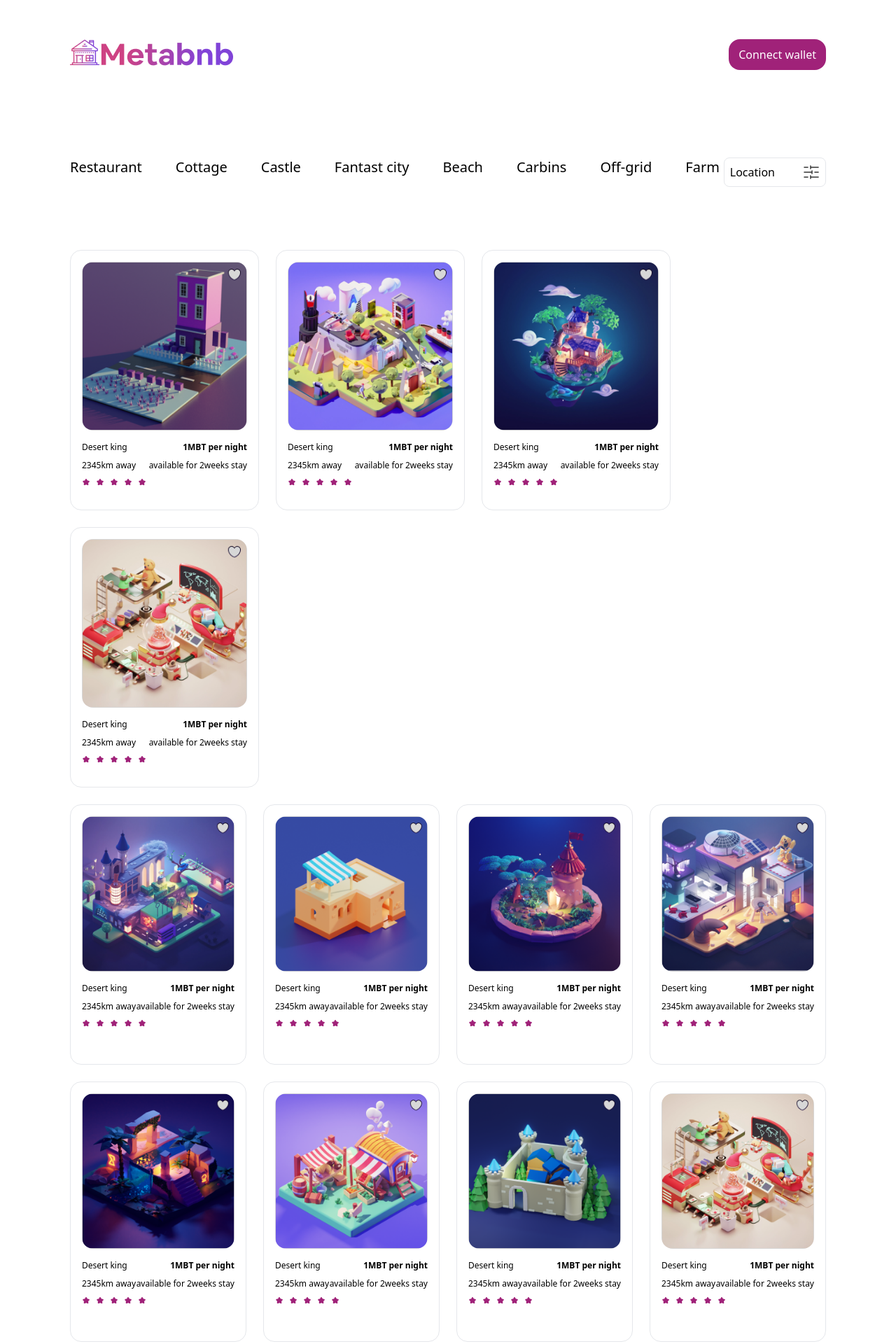
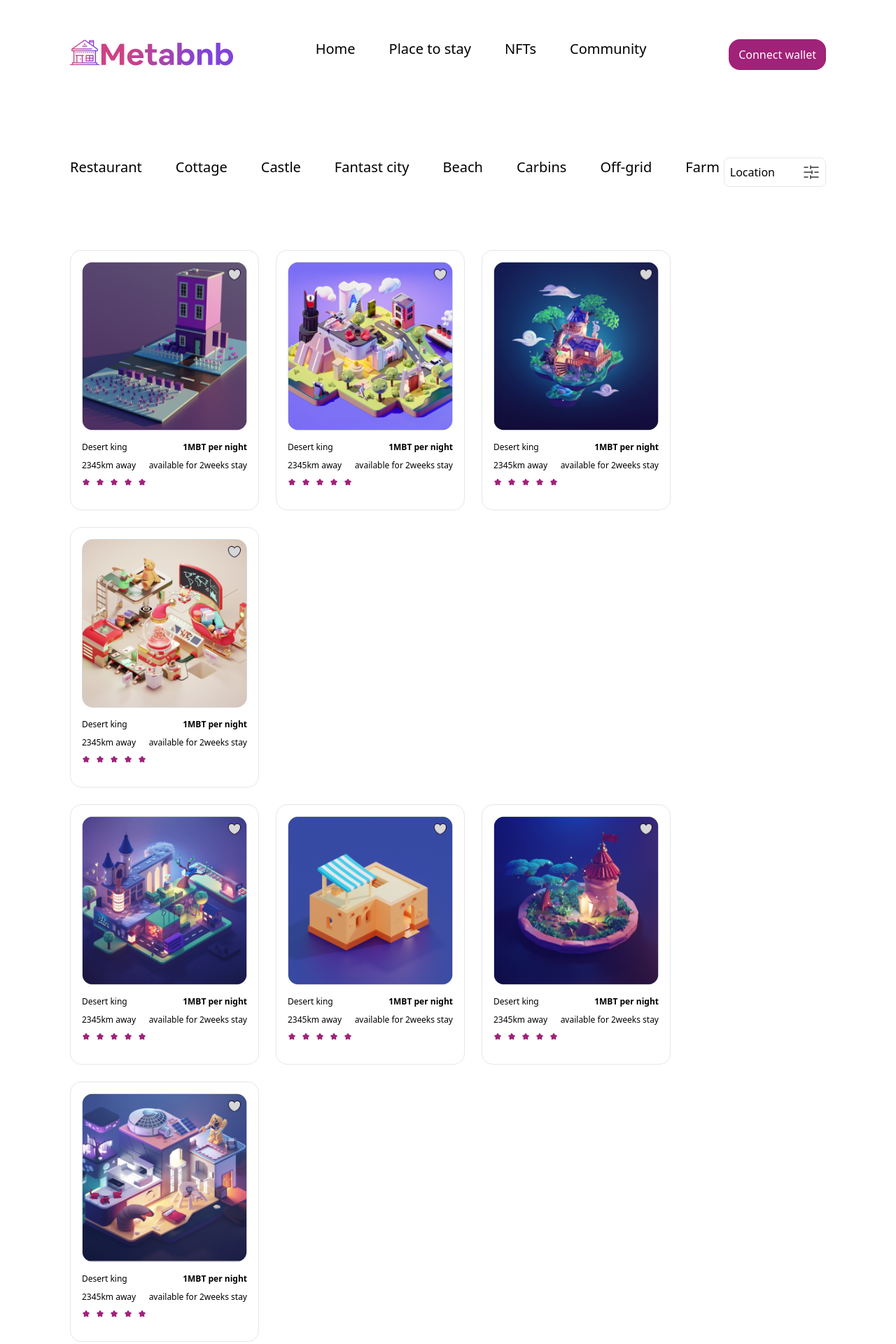
Before and after one commit to Jbeedev/Zuri-stage-3, a React (Create React App) app: page /accomondation in a window 1280 px wide. Shown: the top 1920 px of the page at 70% size. Built offline with nearby package versions, Linux system fonts and the light colour scheme.

Commit message:
responsiveness fixed

```diff
--- a/src/App.js
+++ b/src/App.js
@@ -11,7 +11,6 @@ function App() {
           <Route path="/" element={<Home />} />
           <Route path="/home" element={<Home />} />
           <Route path="/accomondation" element={<PlaceToStay />} />
-          {/* <Route path="/wallet" element={<Wallet />} /> */}
         </Routes>
       </BrowserRouter>
     </div>
--- a/src/pages/PlaceToStay.jsx
+++ b/src/pages/PlaceToStay.jsx
@@ -38,7 +38,7 @@ const PlaceToStay = () => {
     <div className=" mt-14 ">
       {/* <Navbar > */}
       <div>
-        <nav className=" mx-5 lg:mx-[100px]  md:flex justify-between ">
+      <nav className=" mx-5 lg:mx-[100px] md:flex  justify-between ">
         <div className="mb-6 lg:mb-0 flex justify-between">
           <Link to="/">
             <img src={Logo} alt="company logo " />
@@ -53,7 +53,8 @@ const PlaceToStay = () => {
             />
           </div>
         </div>
-          {isOpen && <div className="mb-4 md:mb-0">
+
+      {isOpen &&  <div className="mb-4 md:mb-0  md:hidden">
           <ul className=" flex justify-between text-xs font-semibold md:text-xl md:font-normal gap-12 ">
             <Link to="/home">
               <li>Home</li>
@@ -69,12 +70,28 @@ const PlaceToStay = () => {
             </Link>
           </ul>
         </div>}
-          <p
-            className="cursor-pointer bg-[#A02279] py-[10px] text-center px-[14px] text-white text-base font-normal rounded-2xl"
-            onClick={() => setWalletClicked(!walletClicked)}
-          >
+
+        <div className="mb-4 md:mb-0 hidden md:block">
+          <ul className=" flex justify-between text-xs font-semibold md:text-xl md:font-normal gap-12 ">
+            <Link to="/home">
+              <li>Home</li>
+            </Link>
+            <Link to="/accomondation">
+              <li>Place to stay</li>
+            </Link>
+            <Link>
+              <li>NFTs</li>
+            </Link>
+            <Link>
+              <li>Community</li>
+            </Link>
+          </ul>
+        </div>
+        <Link to="/accomondation" onClick={() => setWalletClicked(!walletClicked) }>
+          <p className="bg-[#A02279] py-[10px] text-center px-[14px] text-white text-base font-normal rounded-2xl">
             Connect wallet
           </p>
+        </Link>
       </nav>
       </div>
       {/* </Navbar> */}
@@ -230,7 +247,7 @@ const PlaceToStay = () => {
             </div>
           </div>
         </div>
-        <div className=" flex gap-6 text-xs mb-6 ">
+        <div className=" flex gap-6 text-xs mb-6 flex-wrap ">
           <div className="border px-4 pt-4 rounded-2xl w-[270px] h-[372px] ">
             <img src={Frame4} alt="" className=" rounded-2xl " />
             <div className="mt-4">
@@ -352,7 +369,7 @@ const PlaceToStay = () => {
             </div>
           </div>
         </div>
-        <div className=" flex gap-6 text-xs mb-6 ">
+        <div className=" flex gap-6 text-xs mb-6 flex-wrap ">
           <div className="border px-4 pt-4 rounded-2xl w-[270px] h-[372px] ">
             <img src={Frame8} alt="" className=" rounded-2xl " />
             <div className="mt-4">
@@ -474,7 +491,7 @@ const PlaceToStay = () => {
             </div>
           </div>
         </div>
-        <div className=" flex gap-6 text-xs ">
+        <div className=" flex gap-6 text-xs mb-6 flex-wrap ">
           <div className="border px-4 pt-4 rounded-2xl w-[270px] h-[372px] ">
             <img src={Frame12} alt="" className=" rounded-2xl " />
             <div className="mt-4">
```
Lines whose indentation alone changed are shown as unchanged.
